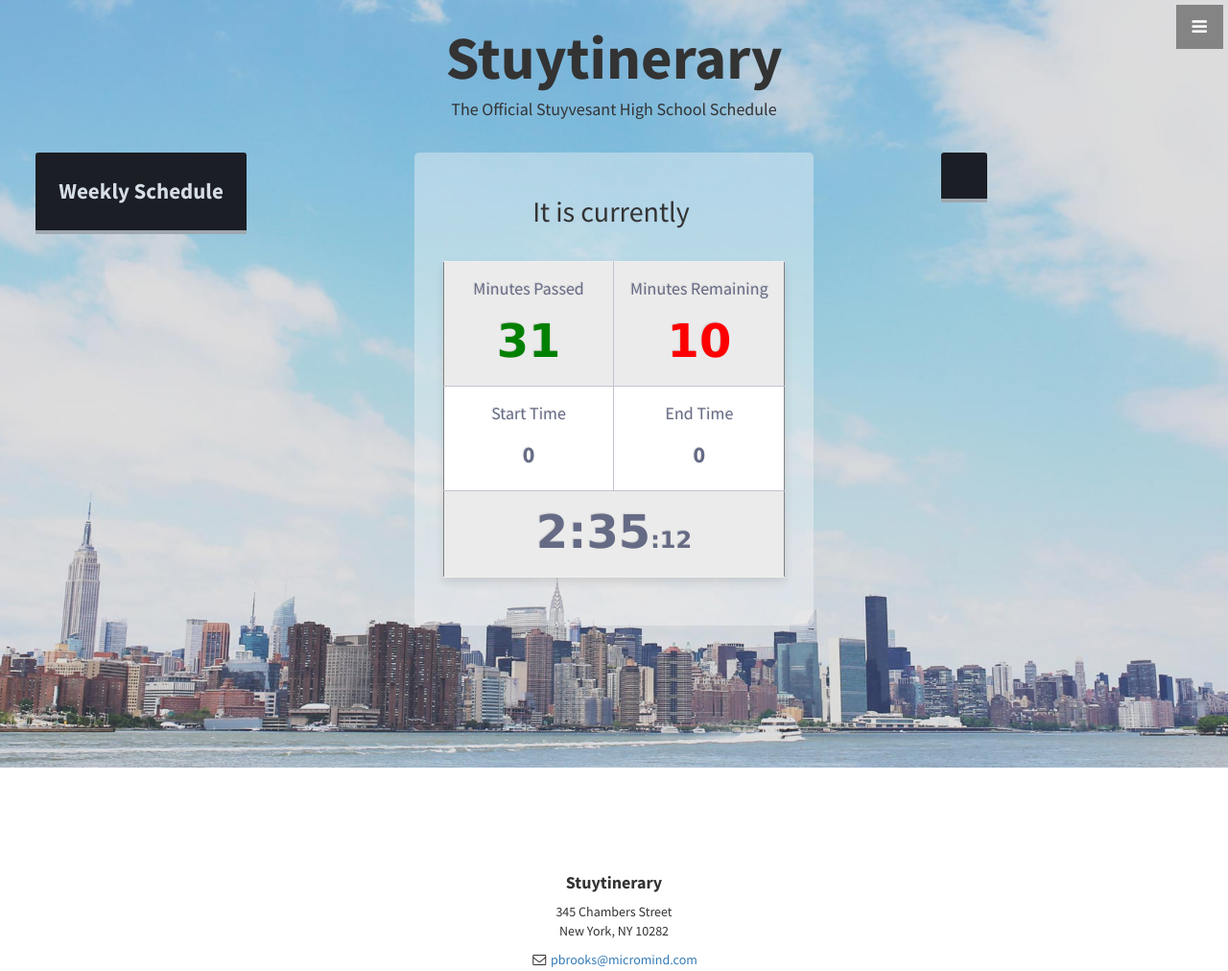
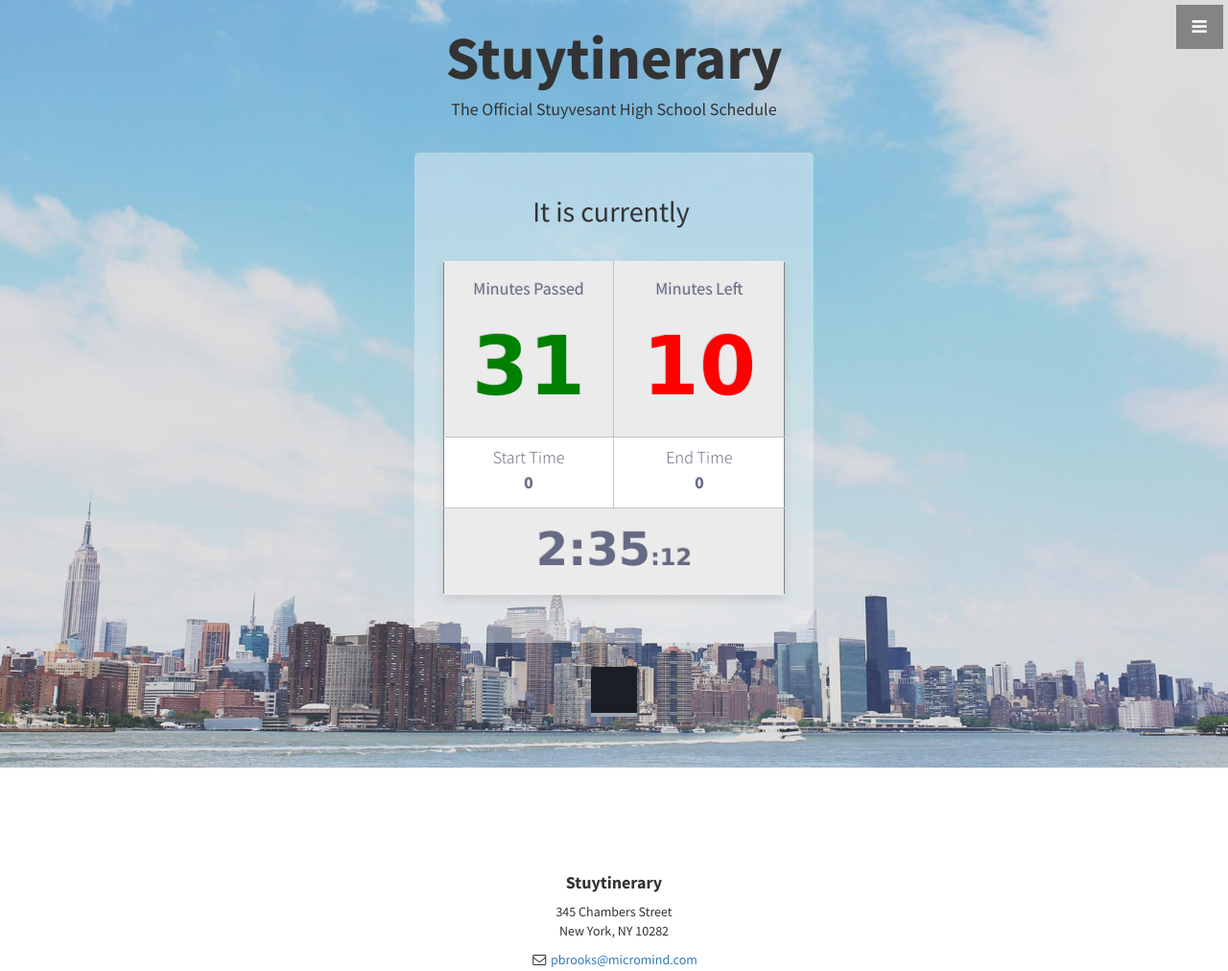
Before and after one commit to katelyj/Team_EighthGradeBully, a Flask app: template templates/schedule.html in a window 1280 px wide. Shown: the top 1012 px of the page at 96% size. Run offline with Flask 2, Linux system fonts and the light colour scheme; the template is opened without the code that fills it, so the values that code supplies are empty; some libraries are stand-ins or nearby versions.

Commit message:
updated fonts

```diff
--- a/devlog.txt
+++ b/devlog.txt
@@ -61,3 +61,7 @@
 kateJ -- 2017-05-30 22:22
   User settings
   Routing for settings page
+
+winstonV -- 2017-05-31 9:21
+  Updated displays on the home page
+  Optimizing font sizing
--- a/static/css/custom.css
+++ b/static/css/custom.css
@@ -12,6 +12,10 @@
 .schedulecontainer {
    background-color: rgba(245, 245, 245, 0.4);
    border-radius: 5px;
+}
+
+.minutedisplay {
+	font-size: 85px;
 }
 
 input[type=text], input[type=password], input[type=number] {
--- a/templates/schedule.html
+++ b/templates/schedule.html
@@ -65,16 +65,16 @@
 
 				<td class="text-center" width="50%" align="center">
 				    <h4>Minutes Passed </h4>
-				    <font size="100" color="#008000" face="Verdana"><label id="minutes_into">31</label></font>
+				    <font size="100" color="#008000" face="Verdana"><label class="minutedisplay" id="minutes_into">31</label></font>
 				</td>
 				<td class="text-center" width="50%" align="center">
-				    <h4>Minutes Remaining</h4>
-				    <font size="100" color="#FF0000" face="Verdana"><label id="minutes_left">10</label></font>
+				    <h4>Minutes Left</h4>
+				    <font size="100" color="#FF0000" face="Verdana"><label class="minutedisplay" id="minutes_left">10</label></font>
 				</td>
 			    </tr>
 			    <tr id="start_end">
-				<td class="text-center"><h4>Start Time</h4><h3><label id="start_time">0</label></h3></td>
-				<td class="text-center"><h4>End Time</h4><h3><label id="end_time">0</label></h3></td>
+				<td class="text-center">Start Time<br><label id="start_time">0</label></td>
+				<td class="text-center">End Time<br><label id="end_time">0</label></td>
 			    </tr>
 			    <tr id="clock">
 				<td class="text-center" width="50%" align="center" colspan="2">
@@ -96,7 +96,11 @@
 
 		</div>
 
-		<div class="col-md-3" align="center">
+		<div id="spacer" class="col-md-12 sspacer">
+		    </div>
+
+
+		<div class="col-md-12" align="center">
 		    <table>
 			<tr id="schedule_header" style="cursor: pointer;" class="shown"><th class="text-center" colspan="2"><b>
 			    {% if is_logged_in %}
@@ -114,11 +118,11 @@
 		    </table>
 		</div>
 
-		<div class="col-md-3 inset12" align="center">
+		<!-- <div class="col-md-3 inset12" align="center">
 		    <table>
 			<tr id="weekly_header" style="cursor: pointer;" class="shown"><th class="text-center" colspan="2"><b>Weekly Schedule</b></th></tr>
 		    </table>
-		</div>
+		</div> -->
 
 
 
```
